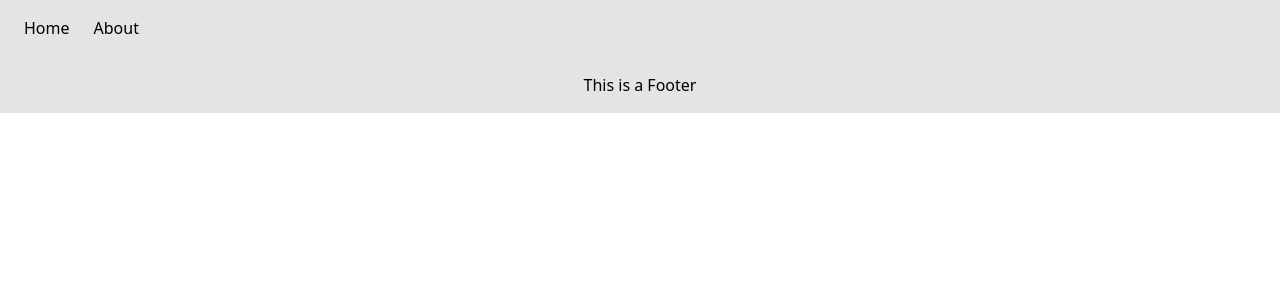
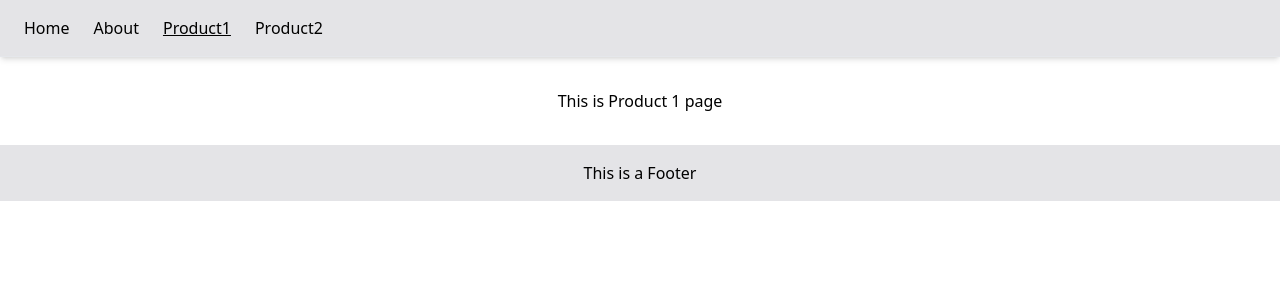
Before and after one commit to soAcademy/workshop-state-and-event, a React (Create React App) app: page /products/product1 in a window 1280 px wide. Shown: the top 300 px of the page. Built offline with nearby package versions, Linux system fonts and the light colour scheme.

Commit message:
feat: do workshop route nested

```diff
--- a/src/App.js
+++ b/src/App.js
@@ -2,6 +2,9 @@ import { BrowserRouter, Routes, Route } from "react-router-dom";
 import Navbar from "./Components/Navbar";
 import Home from "./Pages/Home";
 import About from "./Pages/About";
+import Footer from "./Components/Footer";
+import Product1 from "./Pages/Product1";
+import Product2 from "./Pages/Product2";
 
 // import Event1 from "./Events/Event1";
 // import Event2 from "./Events/Event2";
@@ -75,8 +78,11 @@ const App = () => (
     <Routes>
       <Route exact path="/" element={<Home title={"Hi there"}/>} />
       <Route exact path="/about" element={<About />} />
+      <Route exact path="/products/product1" element={<Product1 />} />
+      <Route exact path="/products/product2" element={<Product2 />} />
+      <Route exact path="*" element={<>404 NOT FOUND</>} />
     </Routes>
-    <footer className="bg-zinc-200 text-center p-4">This is a Footer</footer>
+    <Footer />
   </BrowserRouter>
 );
 export default App;
--- /dev/null
+++ b/src/Components/Footer.js
@@ -0,0 +1,7 @@
+const Footer = () => {
+  return (
+    <footer className="bg-zinc-200 text-center p-4">This is a Footer</footer>
+  );
+};
+
+export default Footer;
--- a/src/Components/Navbar.js
+++ b/src/Components/Navbar.js
@@ -1,25 +1,39 @@
-import { useState } from "react";
+import { useState, useEffect } from "react";
 import { Link } from "react-router-dom";
 
 const Navbar = () => {
-  const [currPath, setCurrPath] = useState("");
+  const [currPath, setCurrPath] = useState("/");
   // console.log(currPath);
+
+  const pageBtn = [
+    { url: "/", name: "Home" },
+    { url: "/about", name: "About" },
+    { url: "/products/product1", name: "Product1" },
+    { url: "/products/product2", name: "Product2" },
+  ];
+  // console.log(pageBtn.map((r) => r));
+
+  useEffect(() => {
+    const newPath = window.location.pathname;
+    setCurrPath(newPath);
+  }, []);
+
   return (
     <nav className="w-full bg-zinc-200 border-b shadow-md p-4">
-      <Link
-        to="/"
-        className={"rounded-lg mr-2 p-2 " + (currPath === "/" ? "underline" : "")}
-        onClick={() => setCurrPath("/")}
-      >
-        Home
-      </Link>
-      <Link
-        to="/about"
-        className={"rounded-lg mr-2 p-2 " + (currPath === "/about" ? "underline" : "")}
-        onClick={() => setCurrPath("/about")}
-      >
-        About
-      </Link>
+      {pageBtn.map((r, idx) => {
+        return (
+          <Link
+            key={idx}
+            to={r.url}
+            className={
+              "rounded-lg mr-2 p-2 " + (currPath === r.url ? "underline" : "")
+            }
+            onClick={() => setCurrPath(r.url)}
+          >
+            {r.name}
+          </Link>
+        );
+      })}
     </nav>
   );
 };
--- /dev/null
+++ b/src/Pages/Product1.js
@@ -0,0 +1,11 @@
+const Product1 = () => {
+  return (
+    <>
+      <div className="text-center m-4 p-4">
+        <p>This is Product 1 page</p>
+      </div>
+    </>
+  );
+};
+
+export default Product1;
--- /dev/null
+++ b/src/Pages/Product2.js
@@ -0,0 +1,11 @@
+const Product2 = () => {
+  return (
+    <>
+      <div className="text-center m-4 p-4">
+        <p>This is Product 2 page</p>
+      </div>
+    </>
+  );
+};
+
+export default Product2;
```
